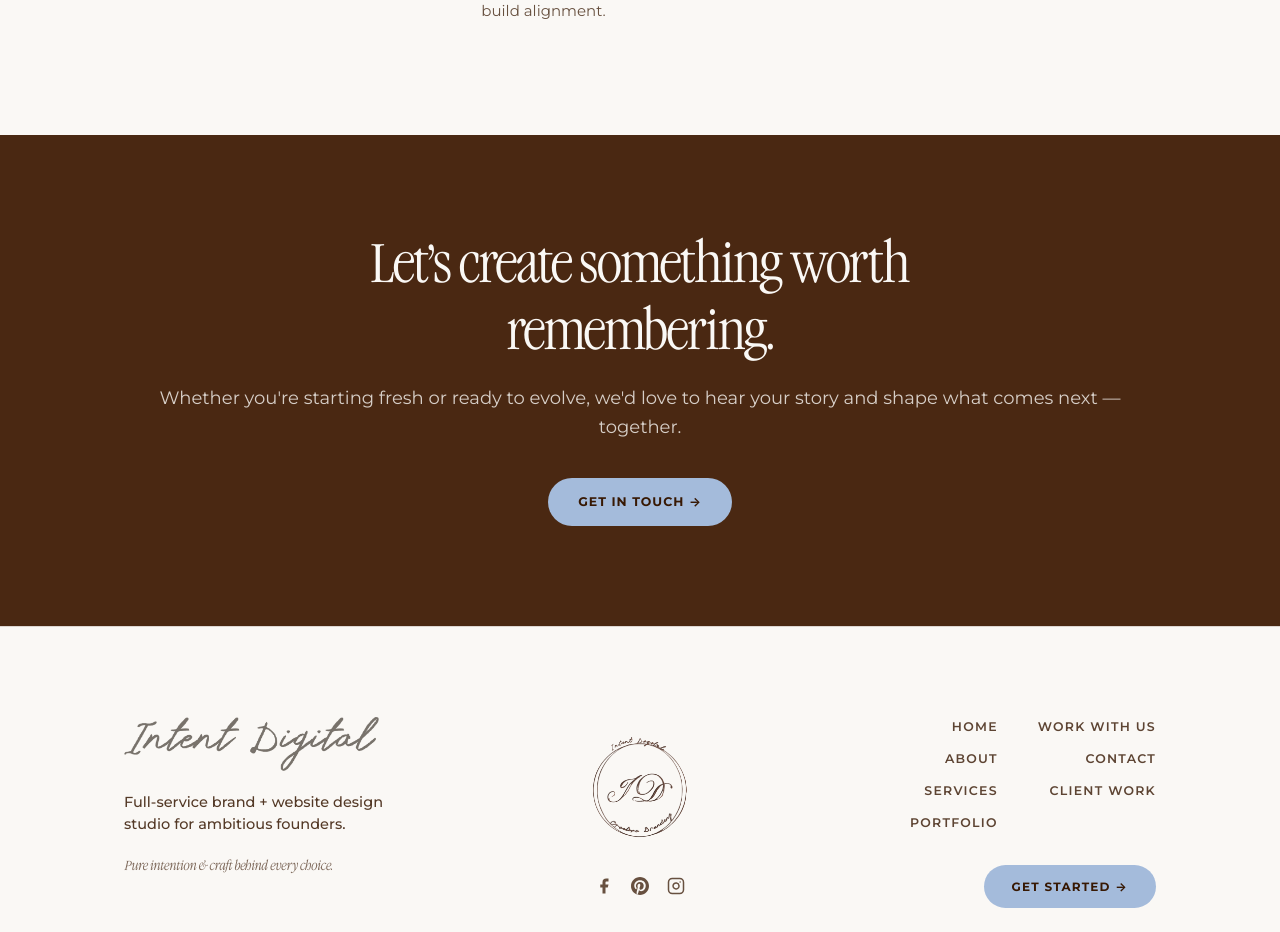
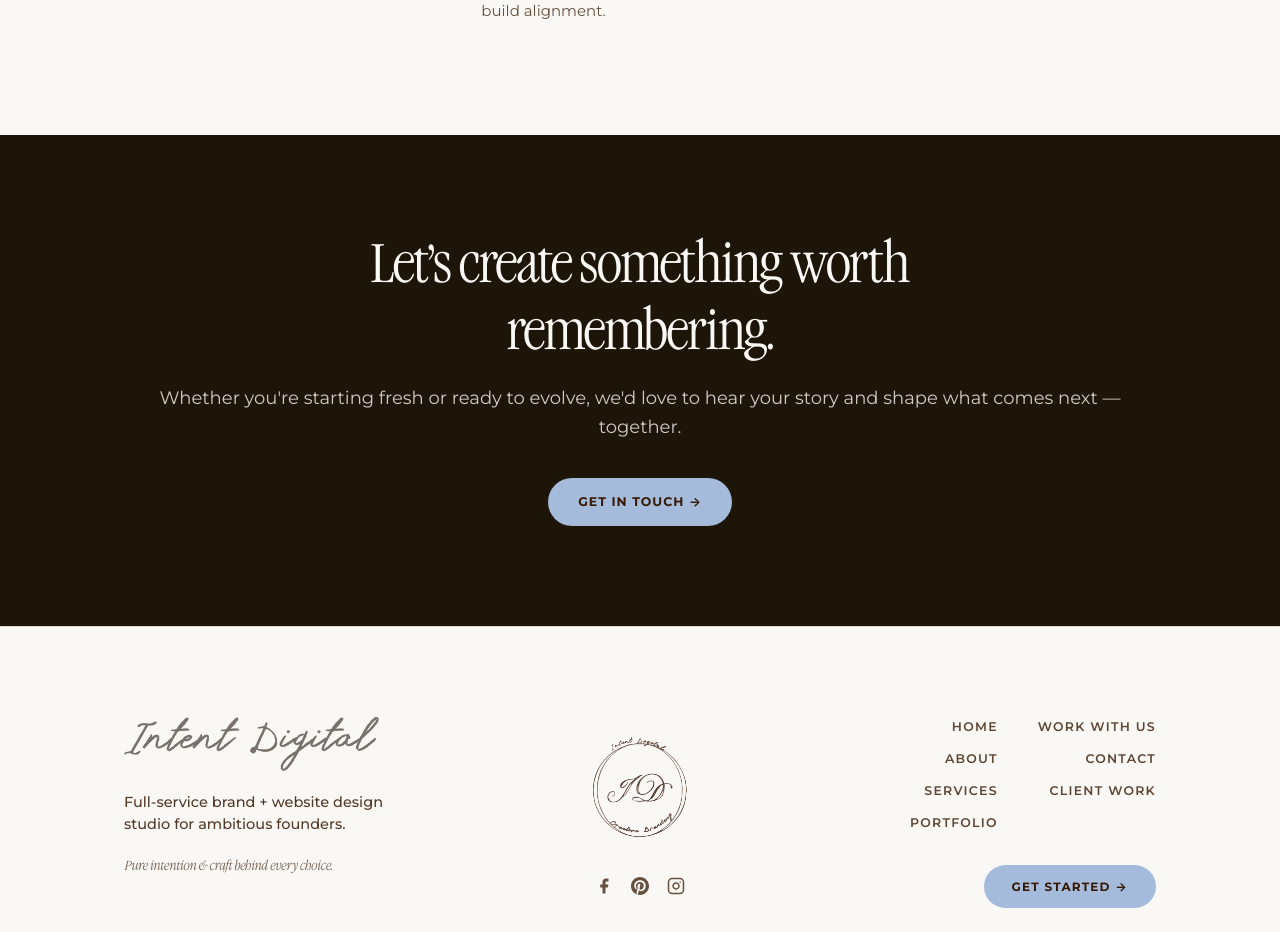
Before and after one commit to milanese88/intent-digital, a React (Vite) app: page / in a window 1280 px wide. Shown: the part 5260-6192 px from the top of the page. Built offline with nearby package versions, Linux system fonts and the light colour scheme; a web font is replaced by a local one.

Commit message:
Update home.css

```diff
--- a/src/styles/home.css
+++ b/src/styles/home.css
@@ -1553,7 +1553,7 @@
 
 /* CTA Banner Section (Espresso background, cream text, dusty blue button with brown text) */
 .cta-banner-section {
-  background-color: #4A2812 !important;
+  background-color: #1E1509 !important;
   color: var(--cream);
   padding: 100px 0;
   text-align: center;
```
